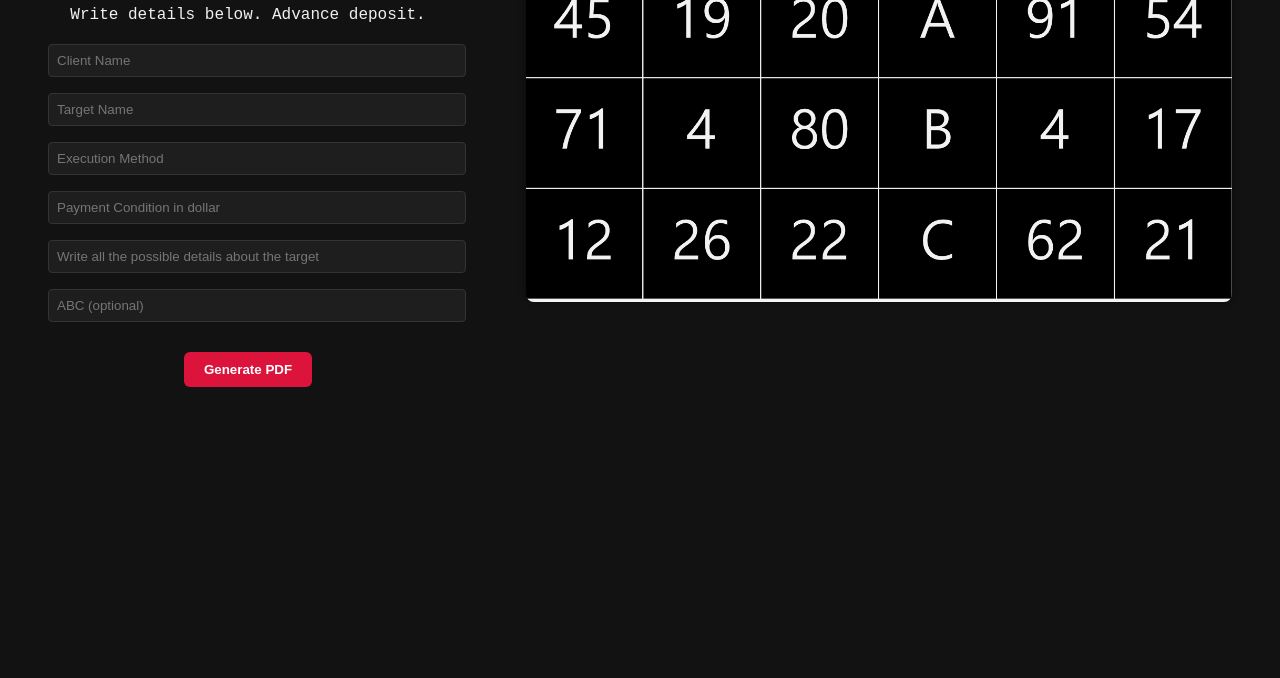
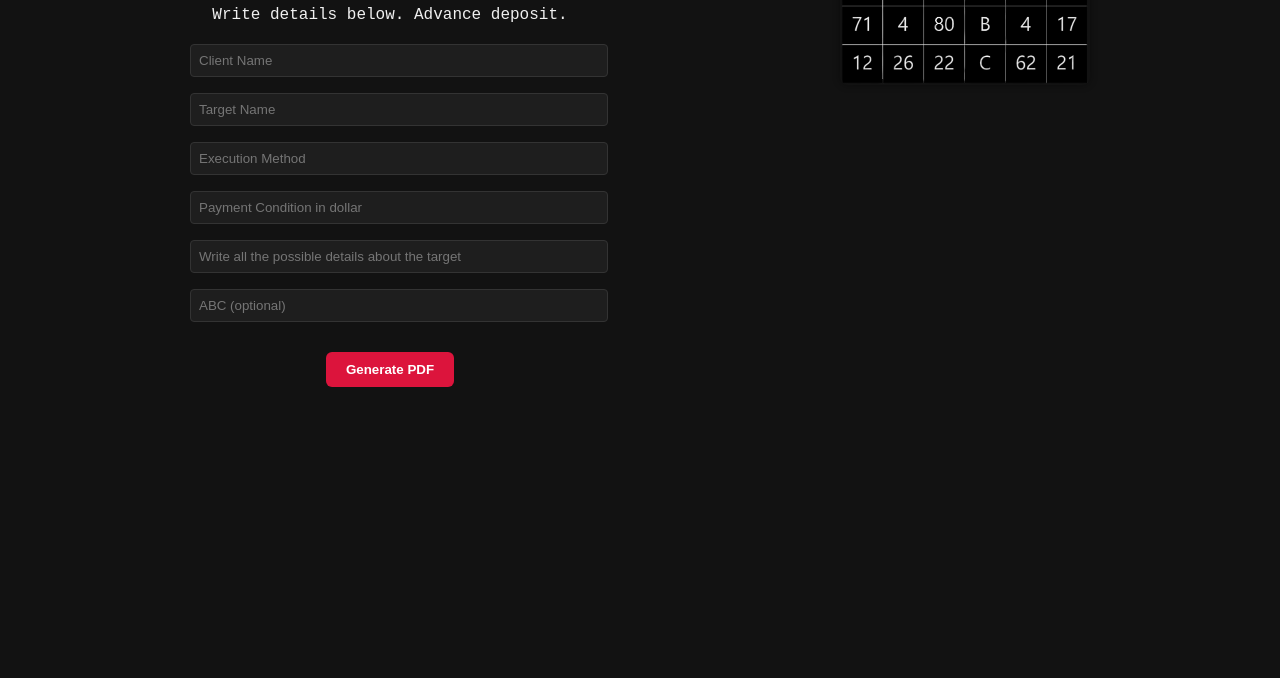
Before and after one commit to young-ho-hub/karma, a plain HTML site: page index.html in a window 1280 px wide. Shown: the part 122-800 px from the top of the page. Drawn offline with nearby package versions, Linux system fonts and the light colour scheme.

Commit message:
Initial commit with shadow contract site

```diff
--- a/index.html
+++ b/index.html
@@ -23,7 +23,7 @@
   </main>
 
 <div class="footer-image">
-  <img src="password_1.png" alt="Password Hint">
+  <img src="password_1-Photoroom.png" alt="Password Hint">
 </div>
 </body>
 </html>
--- a/style.css
+++ b/style.css
@@ -44,7 +44,7 @@ button:hover {
 }
 
 .footer-image img {
-  max-width: 90%;
+  max-width: 50%;
   height: auto;
   opacity: 0.95;
   border-radius: 8px;
```
Also changed, not shown: password_1-Photoroom.png (added).
